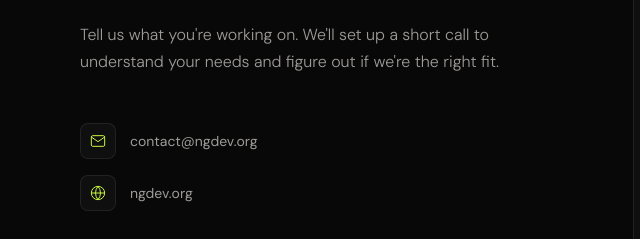
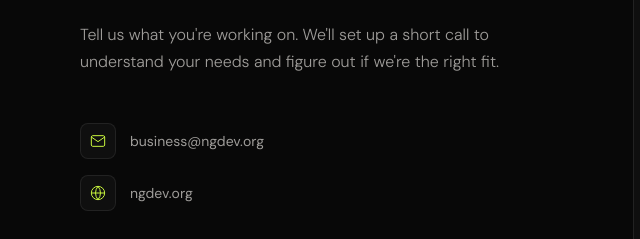
Before and after one commit to ayoubna99/ngdev-website, a website: page index.html in a window 1280 px wide. Shown: the part 6721-6960 px from the top of the page, 0-640 px from the left. Drawn offline with Linux system fonts and the light colour scheme.

Commit message:
Update index.html

```diff
--- a/index.html
+++ b/index.html
@@ -1396,7 +1396,7 @@
           <div class="contact-info-icon">
             <svg viewBox="0 0 24 24"><path d="M4 4h16c1.1 0 2 .9 2 2v12c0 1.1-.9 2-2 2H4c-1.1 0-2-.9-2-2V6c0-1.1.9-2 2-2z"/><polyline points="22,6 12,13 2,6"/></svg>
           </div>
-          contact@ngdev.org
+          business@ngdev.org
         </div>
         <div class="contact-info-item">
           <div class="contact-info-icon">
```
